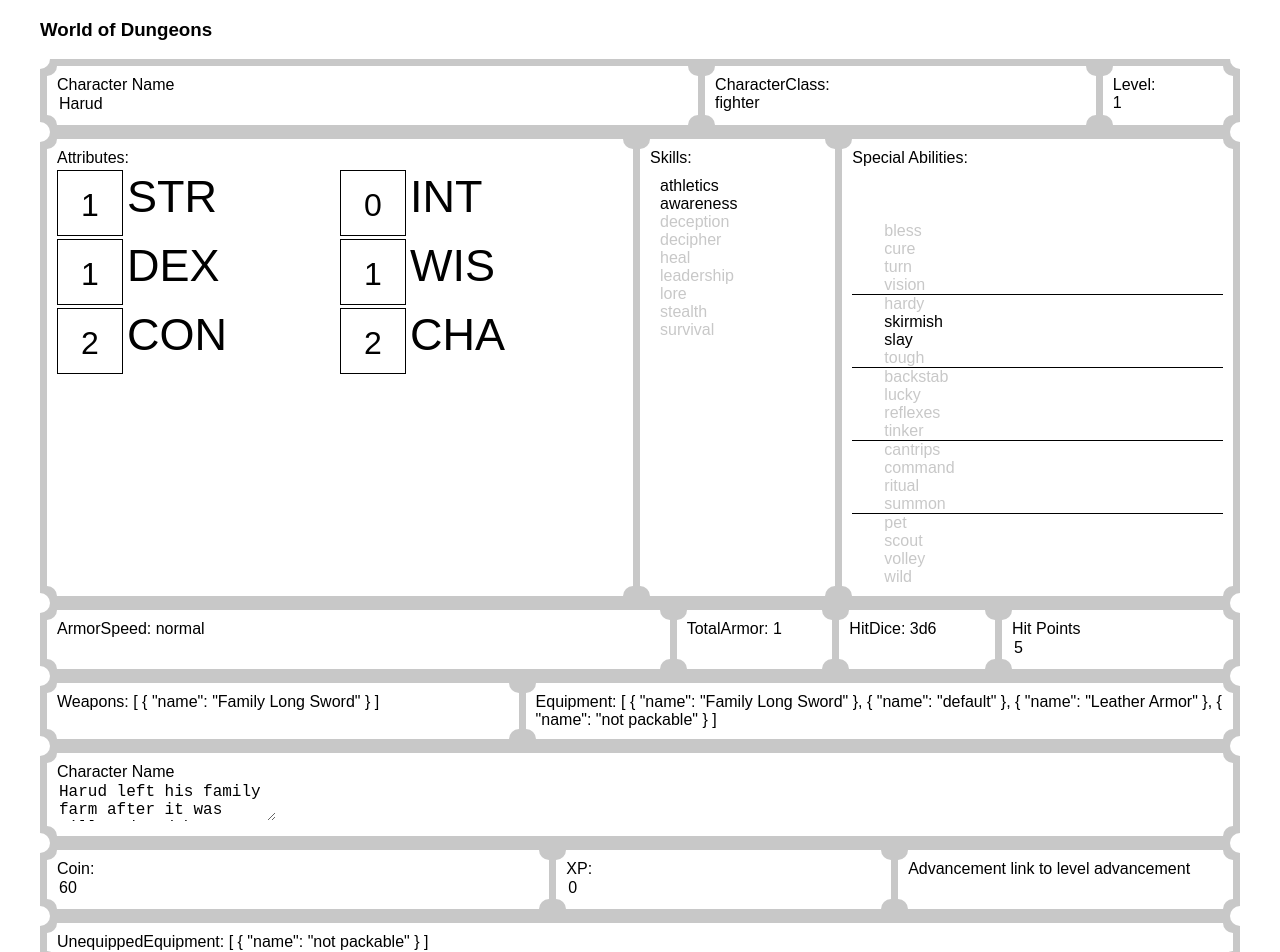
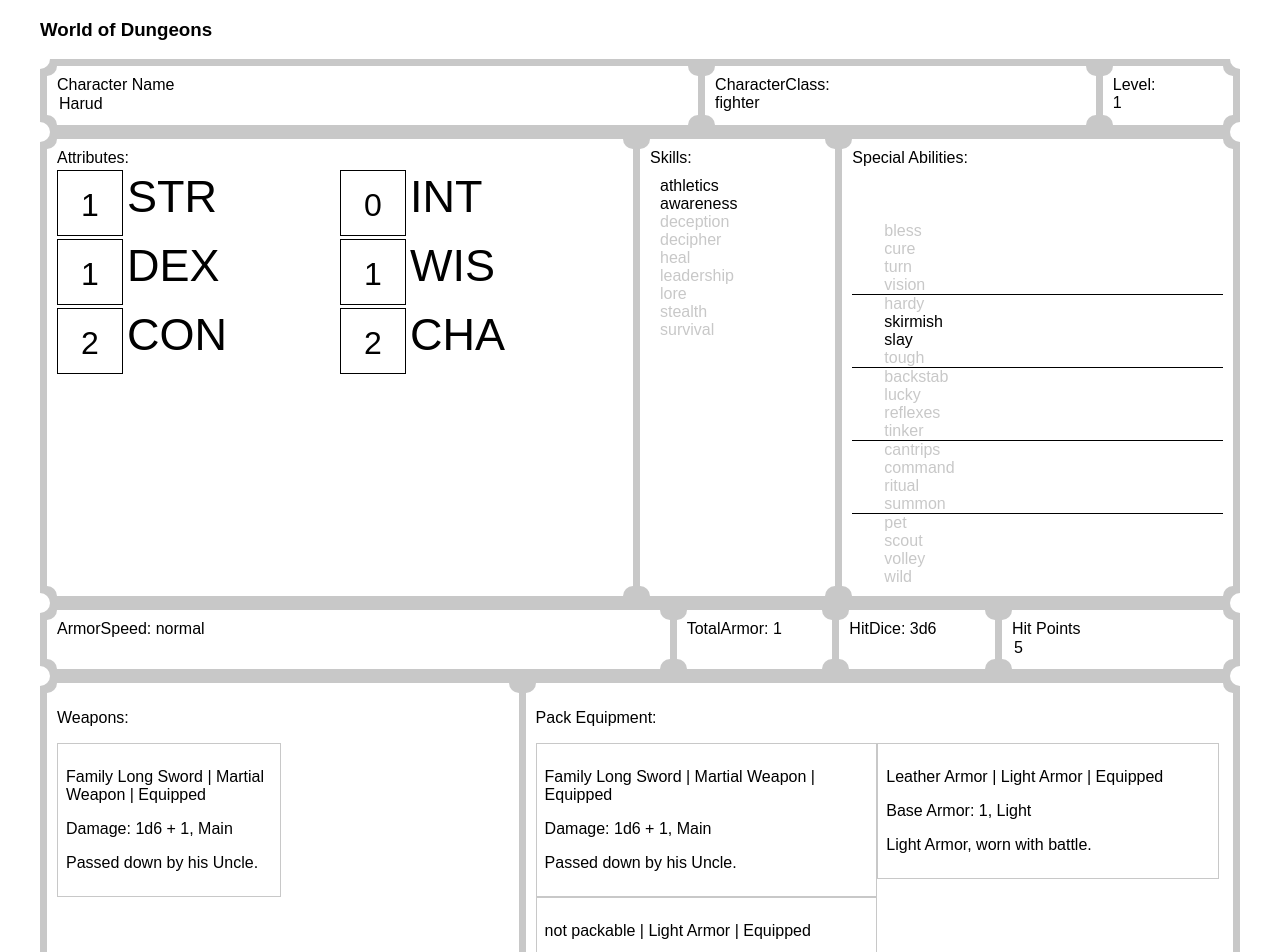
Before and after one commit to lhawes/world-of-dungeons-sheet, a React (Create React App) app: page / in a window 1280 px wide. Shown: the top 952 px of the page. Built offline with nearby package versions, Linux system fonts and the light colour scheme; the HTML template or start-up script is replaced by a standard one.

Commit message:
Created equipment card, small refactor to equipment components

```diff
--- /dev/null
+++ b/src/components/characterSheet/EquipmentCard/EquipmentCard.tsx
@@ -0,0 +1,59 @@
+/** @jsx jsx */
+import { jsx, css } from '@emotion/core';
+import { ItemInstance } from 'src/state/models/Item';
+import { Fragment } from 'react';
+
+export const equipmentCardStyle = css({
+  width: 'calc(50% - 2*10px)',
+  border: '1px solid #c8c8c8',
+  display: 'inline-block',
+  padding: '8px',
+  verticalAlign: 'top',
+});
+
+interface EquipmentCardProps {
+  item: ItemInstance
+}
+
+export const EquipmentCard: React.FC<EquipmentCardProps> = ({ item }) => {
+  const {
+    uuid,
+    name,
+    damage,
+    description,
+    itemClassification,
+    equipped,
+    quantity,
+    armor,
+  } = item;
+  const showQuantity = quantity > 1
+    ? `| x${quantity}`
+    : null;
+  const showEquipped = equipped
+    ? '| Equipped'
+    : '| In pack';
+  const showDamageBonus = damage && damage.bonus
+    ? ` + ${damage.bonus}`
+    : null;
+  const showArmorBonus = armor && armor.bonus
+    ? ` + ${armor.bonus}`
+    : null;
+
+
+  return (
+    <div key={uuid} css={equipmentCardStyle}>
+      <p>{ name } | { itemClassification } { showEquipped }{ showQuantity }</p>
+      { damage ? (
+        <Fragment>
+          <p>Damage: { damage.dice }d6{ showDamageBonus }, { damage.hands }</p>
+        </Fragment>
+      ) : null }
+      { armor ? (
+        <Fragment>
+          <span>Base Armor: { armor.base }{ showArmorBonus }, { armor.class }</span>
+        </Fragment>
+      ) : null }
+      <p>{ description }</p>
+    </div>
+  );
+}
--- a/src/components/characterSheet/Equipment/Equipment.tsx
+++ b/src/components/characterSheet/PackEquipment/PackEquipment.tsx
@@ -1,10 +1,11 @@
-import * as React from 'react';
-import { useMemo, useContext } from 'react';
+/** @jsx jsx */
+import { jsx } from '@emotion/core';
+import { useMemo, useContext, Fragment } from 'react';
 import { StateContext } from 'src/App';
 import { getSelectedCharacterAllEquipment } from 'src/state/characters/characterSelectors';
 import { CharacterStateKey } from 'src/state/characters/characterReducer';
 import { ItemInstance } from 'src/state/models/Item';
-import { normalizeData } from 'src/utils/normalizers';
+import { EquipmentCard } from '../EquipmentCard/EquipmentCard';
 
 export interface EquipmentProps {
   [key: string]: any;
@@ -14,10 +15,14 @@ export const PackEquipment: React.FC<EquipmentProps> = ({}) => {
   const state = useContext(StateContext);
   const equipment = useMemo(() => getSelectedCharacterAllEquipment(state), [state[CharacterStateKey]]);
 
-  const equipmentNames = equipment.map((item: ItemInstance): { name: string } => {
-    return { name: item.name };
-  })
-  return (<>
-    Equipment: { normalizeData(equipmentNames) }
-  </>);
+  const equipmentNames = equipment.map((item: ItemInstance) => {
+    return <EquipmentCard item={item} key={item.uuid} />;
+  });
+
+  return (
+    <Fragment>
+      <p>Pack Equipment: </p>
+      { equipmentNames }
+    </Fragment>
+  );
 }
--- a/src/components/characterSheet/UnequippedEquipment/UnequippedEquipment.tsx
+++ b/src/components/characterSheet/UnequippedEquipment/UnequippedEquipment.tsx
@@ -3,8 +3,8 @@ import { useContext, useMemo } from 'react';
 import { StateContext } from 'src/App';
 import { getSelectedCharacterUnequippedEquipment } from 'src/state/characters/characterSelectors';
 import { CharacterStateKey } from 'src/state/characters/characterReducer';
-import { normalizeData } from 'src/utils/normalizers';
 import { ItemInstance } from 'src/state/models/Item';
+import { EquipmentCard } from '../EquipmentCard/EquipmentCard';
 
 export interface UnequippedEquipmentProps {
   [key: string]: any;
@@ -14,10 +14,11 @@ export const UnequippedEquipment: React.FC<UnequippedEquipmentProps> = ({}) => {
   const state = useContext(StateContext);
   const unequippedEquipment = useMemo(() => getSelectedCharacterUnequippedEquipment(state), [state[CharacterStateKey]]);
   const unequippedEquipmentNames = unequippedEquipment.map((item: ItemInstance) => {
-    return { name: item.name };
+    return <EquipmentCard item={item} key={item.uuid} />;
   })
 
   return (<>
-    UnequippedEquipment: { normalizeData(unequippedEquipmentNames) }
+    <p>Unequipped Equipment:</p>
+    { unequippedEquipmentNames }
   </>);
 }
--- a/src/components/characterSheet/Weapons/Weapons.tsx
+++ b/src/components/characterSheet/Weapons/Weapons.tsx
@@ -4,21 +4,18 @@ import { StateContext } from 'src/App';
 import { getSelectedCharacterWeapons } from 'src/state/characters/characterSelectors';
 import { CharacterStateKey } from 'src/state/characters/characterReducer';
 import { ItemInstance } from 'src/state/models/Item';
-import { normalizeData } from 'src/utils/normalizers';
+import { EquipmentCard } from '../EquipmentCard/EquipmentCard';
 
-export interface WeaponsProps {
-  [key: string]: any;
-}
-
-export const Weapons: React.FC<WeaponsProps> = ({}) => {
+export const Weapons: React.FC = ({}) => {
   const state = useContext(StateContext);
   const weapon = useMemo(() => getSelectedCharacterWeapons(state), [state[CharacterStateKey]]);
 
-  const weaponNames = weapon.map((item: ItemInstance): { name: string } => {
-    return { name: item.name };
+  const weaponNames = weapon.map((item: ItemInstance) => {
+    return <EquipmentCard item={item} key={item.uuid} />;
   })
 
   return (<>
-    Weapons: { normalizeData(weaponNames) }
+    <p>Weapons:</p>
+    { weaponNames }
   </>);
 }
--- a/src/components/characterSheet/layouts/CharacterEquipmentLayout.tsx
+++ b/src/components/characterSheet/layouts/CharacterEquipmentLayout.tsx
@@ -5,7 +5,7 @@ import { whiteScoopOffset, grayScoopBackground } from 'src/sharedStyles/grayScoo
 import { Section } from 'src/components/shared/Section/Section';
 
 import { Weapons } from '../Weapons/Weapons';
-import { PackEquipment } from '../Equipment/Equipment';
+import { PackEquipment } from '../PackEquipment/PackEquipment';
 
 const CharacterWeaponsLayout = css({
   gridColumn: 1,
--- a/src/state/data/baseCharacter.ts
+++ b/src/state/data/baseCharacter.ts
@@ -27,7 +27,8 @@ export const rawCharacterData: CharacterConfigType = {
     description: 'Passed down by his Uncle.',
     itemClassification: ItemClassificationType.martialWeapon,
     armor: null,
-  },{
+  },
+  // {
   //   name: 'Full Armor',
   //   cost: 60,
   //   packable: true,
@@ -39,7 +40,8 @@ export const rawCharacterData: CharacterConfigType = {
   //     bonus: 0,
   //     class: ArmorWeight.full,
   //   },
-  }, {
+  // },
+   {
     name: 'Leather Armor',
     cost: 24,
     packable: true,
```
